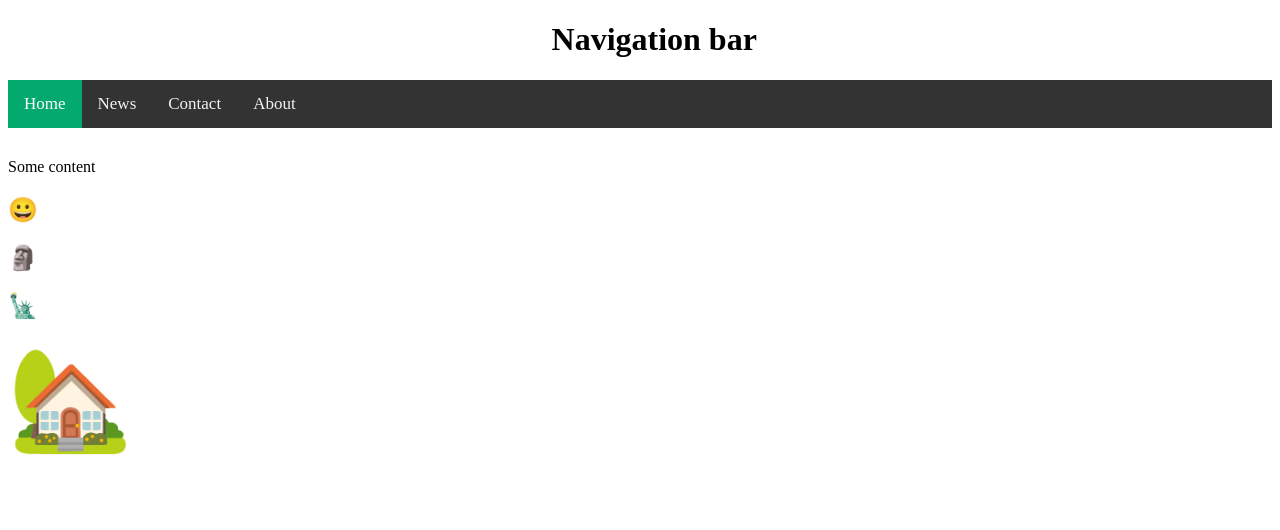
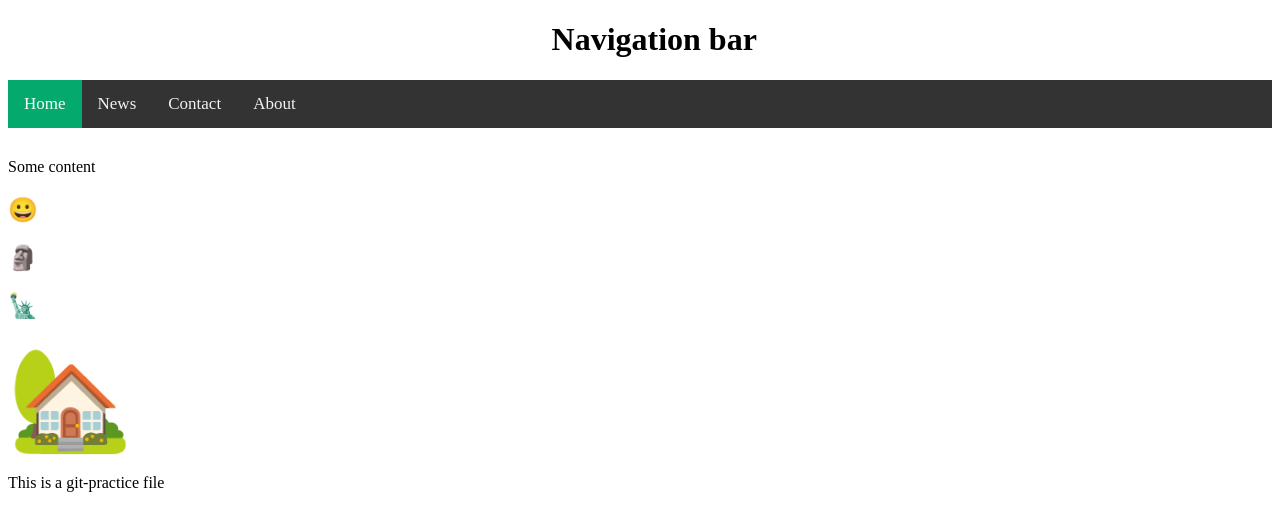
Before and after one commit to sanadivya06/git-practice, a plain HTML site: page index.html in a window 1280 px wide. Drawn offline with Linux system fonts and the light colour scheme.

Commit message:
added a para

```diff
--- a/index.html
+++ b/index.html
@@ -43,5 +43,6 @@
     <h2>&#128511;</h2>
     <h2>&#128509;</h2>
     <span style='font-size:100px;'>&#127969;</span>
+    <p>This is a git-practice file</p>
 </body>
 </html>
```
